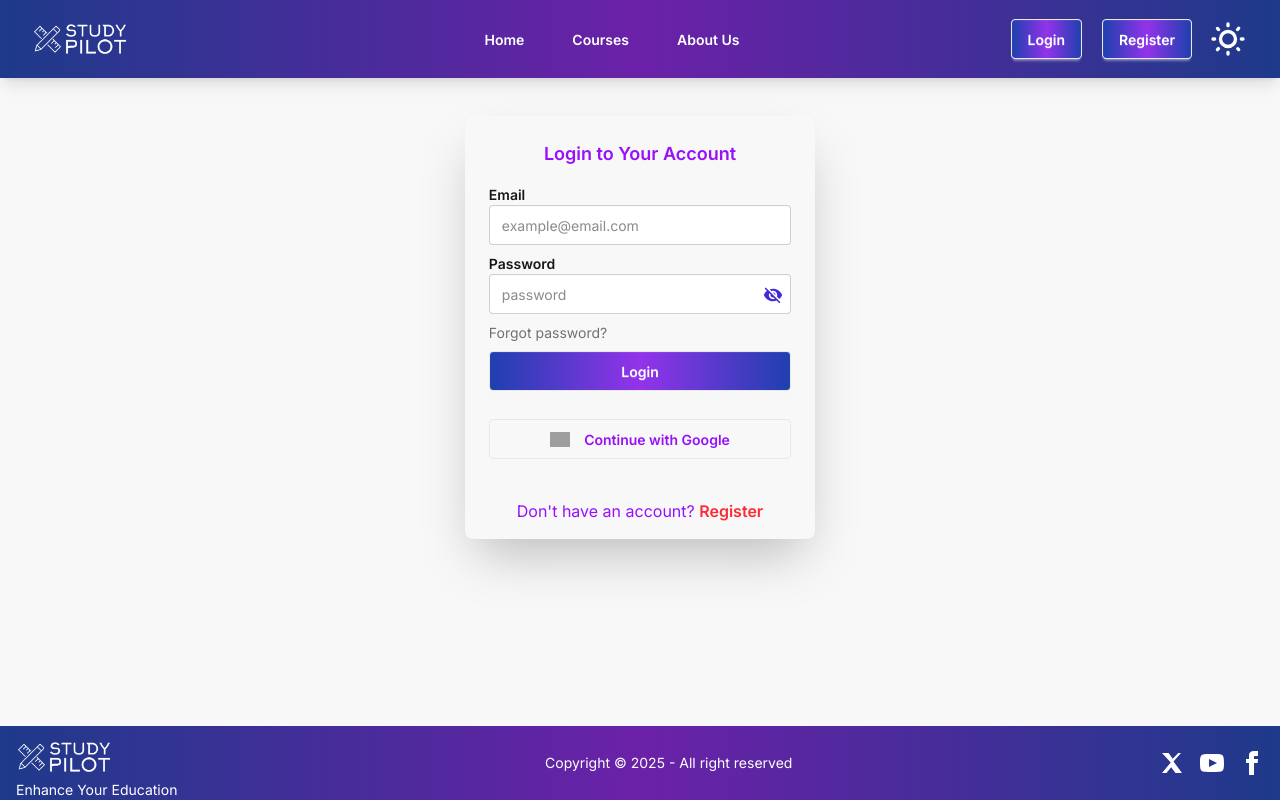
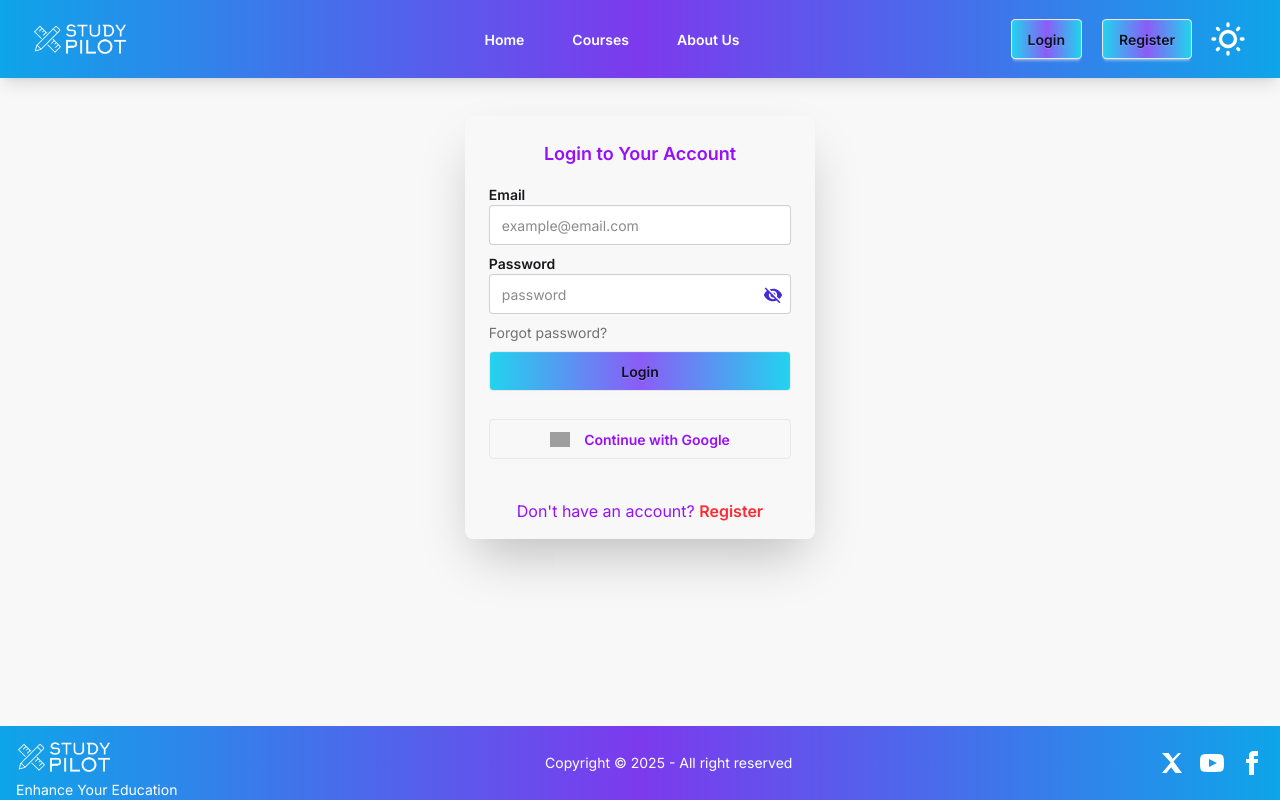
Before and after one commit to hasan8651/B12-A10-Future-Box-client, a React (Vite) app: page /login in a window 1280 px wide. Built offline with nearby package versions, Linux system fonts and the light colour scheme; no server answers; grey boxes are pictures that could not be loaded.

Commit message:
Ready for deploy

```diff
--- a/index.html
+++ b/index.html
@@ -1,5 +1,5 @@
 <!DOCTYPE html>
-<html lang="en" data-theme="light">
+<html lang="en" data-theme="dark">
   <head>
     <meta charset="UTF-8" />
     <link rel="icon" type="image/svg+xml" href="/favicon.png" />
--- a/src/components/AllCourses.jsx
+++ b/src/components/AllCourses.jsx
@@ -63,7 +63,7 @@ const AllCourses = () => {
           <LoadingSpinner />
         </div>
       ) : (
-        <div className="grid grid-cols-1 md:grid-cols-2 lg:grid-cols-4 gap-4">
+        <div className="grid grid-cols-1 md:grid-cols-2 lg:grid-cols-3 gap-4">
           {filteredCourses.map((course) => (
             <CourseCard key={course._id} course={course} />
           ))}
--- a/src/components/Footer.jsx
+++ b/src/components/Footer.jsx
@@ -10,7 +10,7 @@ const Footer = () => {
       <p>Copyright © {new Date().getFullYear()} - All right reserved</p>
   </div>
   <nav className="grid-flow-col gap-4 md:place-self-center md:justify-self-end">
-    <a>
+    <a href="https://x.com/HasanAy67180300" target="_blank" className="link">
       <svg
         xmlns="http://www.w3.org/2000/svg"
         width="24"
@@ -20,7 +20,7 @@ const Footer = () => {
         <path d="M18.244 2H21L13.5 10.5 22 22h-6.555l-4.3-5.7-4.7 5.7H2l8.744-10.594L2 2h6.6l4.1 5.8L18.244 2z"></path>
       </svg>
     </a>
-    <a>
+    <a href="https://www.facebook.com/hasan865" target="_blank" className="link">
       <svg
         xmlns="http://www.w3.org/2000/svg"
         width="24"
@@ -31,7 +31,7 @@ const Footer = () => {
           d="M19.615 3.184c-3.604-.246-11.631-.245-15.23 0-3.897.266-4.356 2.62-4.385 8.816.029 6.185.484 8.549 4.385 8.816 3.6.245 11.626.246 15.23 0 3.897-.266 4.356-2.62 4.385-8.816-.029-6.185-.484-8.549-4.385-8.816zm-10.615 12.816v-8l8 3.993-8 4.007z"></path>
       </svg>
     </a>
-    <a>
+    <a href="https://www.youtube.com/@pixie-67" target="_blank" className="link">
       <svg
         xmlns="http://www.w3.org/2000/svg"
         width="24"
--- a/src/index.css
+++ b/src/index.css
@@ -1,9 +1,22 @@
 @import url("https://fonts.googleapis.com/css2?family=Inter:ital,opsz,wght@0,14..32,100..900;1,14..32,100..900&display=swap");
 
 @import "tailwindcss";
+@plugin "daisyui/theme" {
+  name: "dark";
+  default: true;
+  --color-primary: #fff;
+  --color-secondary: #22d3ee;
+  --color-accent: #f472b6;
+  --color-neutral: #0b1220;
+  --color-base-100: #0b1220;
+  --color-base-200: #0b1220;
+  --color-base-300: #1f2937;
+  --color-base-content: #e5e7eb;
+}
+
 @plugin "daisyui" {
   name: "light";
-  default: true;
+  default: false;
   --color-primary: #4f46e5;
   --color-secondary: #8b5cf6;
   --color-accent: #06b6d4;
@@ -14,20 +27,7 @@
   --color-base-content: #1e3a8a;
 }
 
-@plugin "daisyui/theme" {
-  name: "dark";
-  default: false;
-  --color-primary: #fff;
-  --color-secondary: #22d3ee;
-  --color-accent: #f472b6;
-  --color-neutral: #0b1220;
-  --color-base-100: #0b1220;
-  --color-base-200: #0b1220;
-  --color-base-300: #1f2937;
-  --color-base-content: #e5e7eb;
-}
-
-[data-theme="light"] {
+[data-theme="dark"] {
   --gradient-btn-from: #1e40af;
   --gradient-btn-via: #9333ea;
   --gradient-btn-to: #1e40af;
@@ -37,10 +37,9 @@
   --gradient-section-via: #6b21a8;
   --gradient-section-to: #1e3a8a;
   --section-text: #ffffff;
-  --card-tint: rgba(79, 70, 229, 0.06);
 }
 
-[data-theme="dark"] {
+[data-theme="light"] {
   --gradient-btn-from: #22d3ee;
   --gradient-btn-via: #8b5cf6;
   --gradient-btn-to: #22d3ee;
@@ -50,8 +49,6 @@
   --gradient-section-via: #7c3aed;
   --gradient-section-to: #0ea5e9;
   --section-text: #ffffff;
-
-  --card-tint: rgba(34, 211, 238, 0.07);
 }
 
 .btn-gradient {
@@ -67,10 +64,6 @@
 .btn-gradient:hover {
   filter: brightness(1.06);
   transform: translateY(-1px);
-}
-.btn-gradient:focus-visible {
-  outline: none;
-  box-shadow: 0 0 0 3px color-mix(in oklab, var(--gradient-btn-via), white 65%);
 }
 
 .section-gradient {
@@ -98,16 +91,6 @@
         80%);
   border-color: color-mix(in oklab, var(--color-primary), transparent 75%);
 }
-.card-tinted {
-  background: radial-gradient(
-      60% 60% at 10% 0%,
-      var(--card-tint),
-      transparent 60%
-    ),
-    var(--color-base-100);
-  border: 1px solid color-mix(in oklab, var(--color-base-300), transparent 30%);
-  border-radius: var(--radius-box);
-}
 
 .heading-hero {
   @apply text-4xl md:text-5xl font-extrabold;
@@ -117,9 +100,6 @@
   @apply text-2xl md:text-3xl font-semibold;
   color: var(--color-base-content);
 }
-.text-muted {
-  color: color-mix(in oklab, var(--color-base-content), transparent 40%);
-}
 
 .page-bg {
   background: var(--color-base-200);
--- a/src/pages/Login.jsx
+++ b/src/pages/Login.jsx
@@ -20,7 +20,7 @@ const Login = () => {
       background: "linear-gradient(to right, #093371, #6E11B0, #093371)",
       color: "white",
       icon: "success",
-      title: "Please Check Your e-Mail for Reset Password Link.",
+      title: "This link isn't functional for now. (I'll do it after result)",
       showConfirmButton: false,
       timer: 1500,
     });
```
Also changed, not shown: 1 other file (tests, documents, lock files or other folders).
